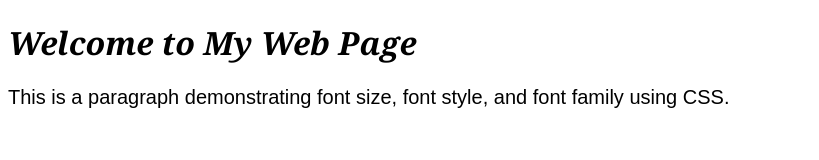
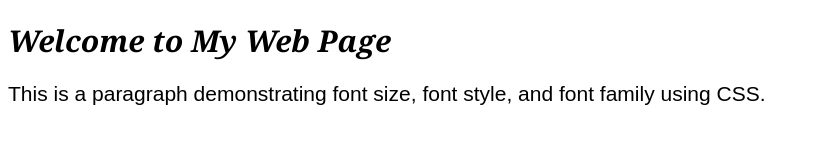
Before and after one commit to ghatakarikrishnamahesh-creator/web-Tech, a plain HTML site: page week5/level1.html in a window 1280 px wide. Shown: the whole page, without its empty margins (0-819 px from the left). Drawn offline with Linux system fonts and the light colour scheme.

Commit message:
Modify font sizes in level1.html
Updated font sizes for h1 and p elements.

```diff
--- a/week5/level1.html
+++ b/week5/level1.html
@@ -5,13 +5,13 @@
 
     <style>
         h1 {
-            font-size: 32px;
+            font-size: 30px;
             font-style: italic;
-            font-family: Georgia, serif;
+            font-family: Georgia;
         }
 
         p {
-            font-size: 20px;
+            font-size: 21px;
             font-style: normal;
             font-family: Arial, sans-serif;
         }
```
